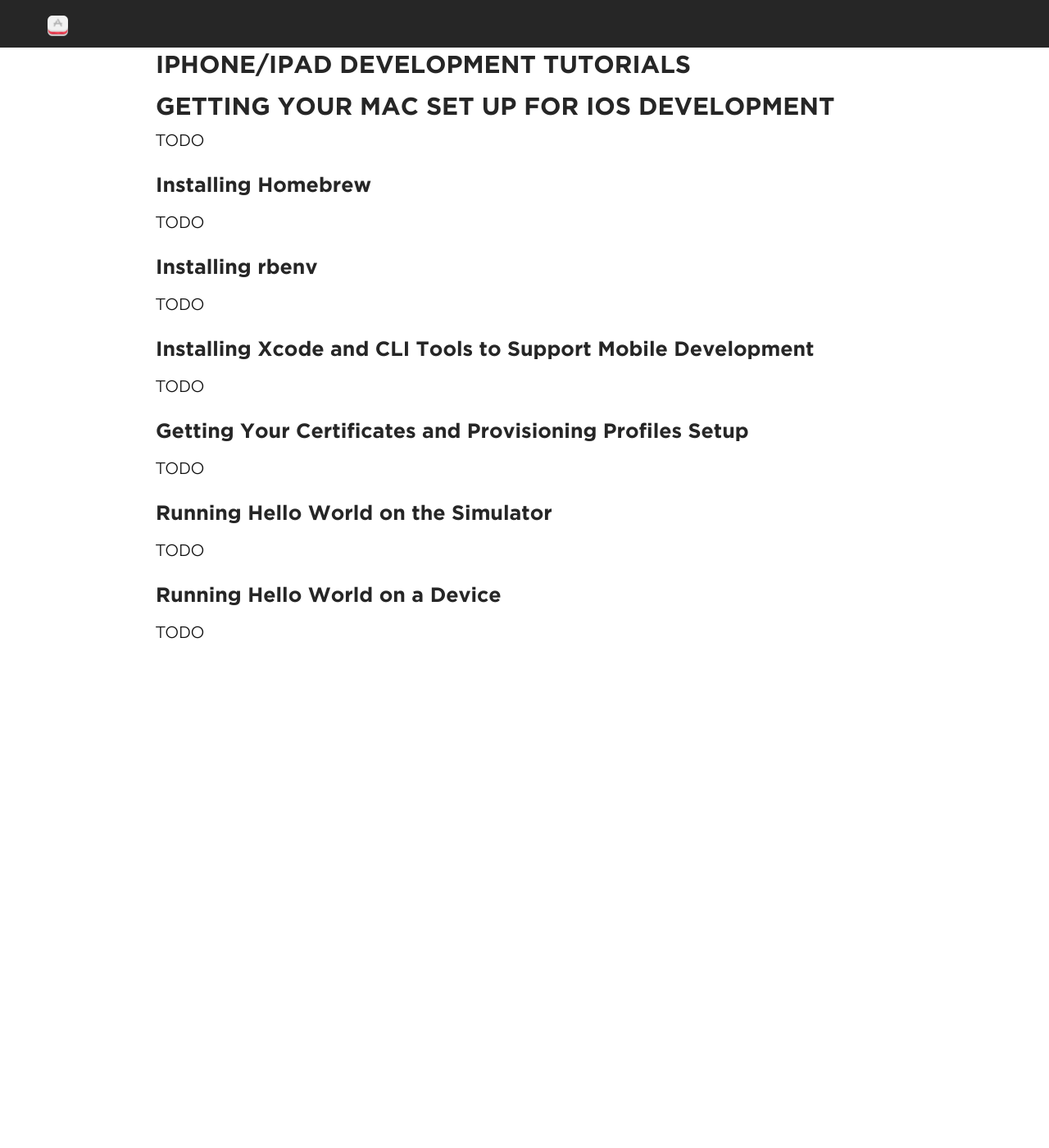
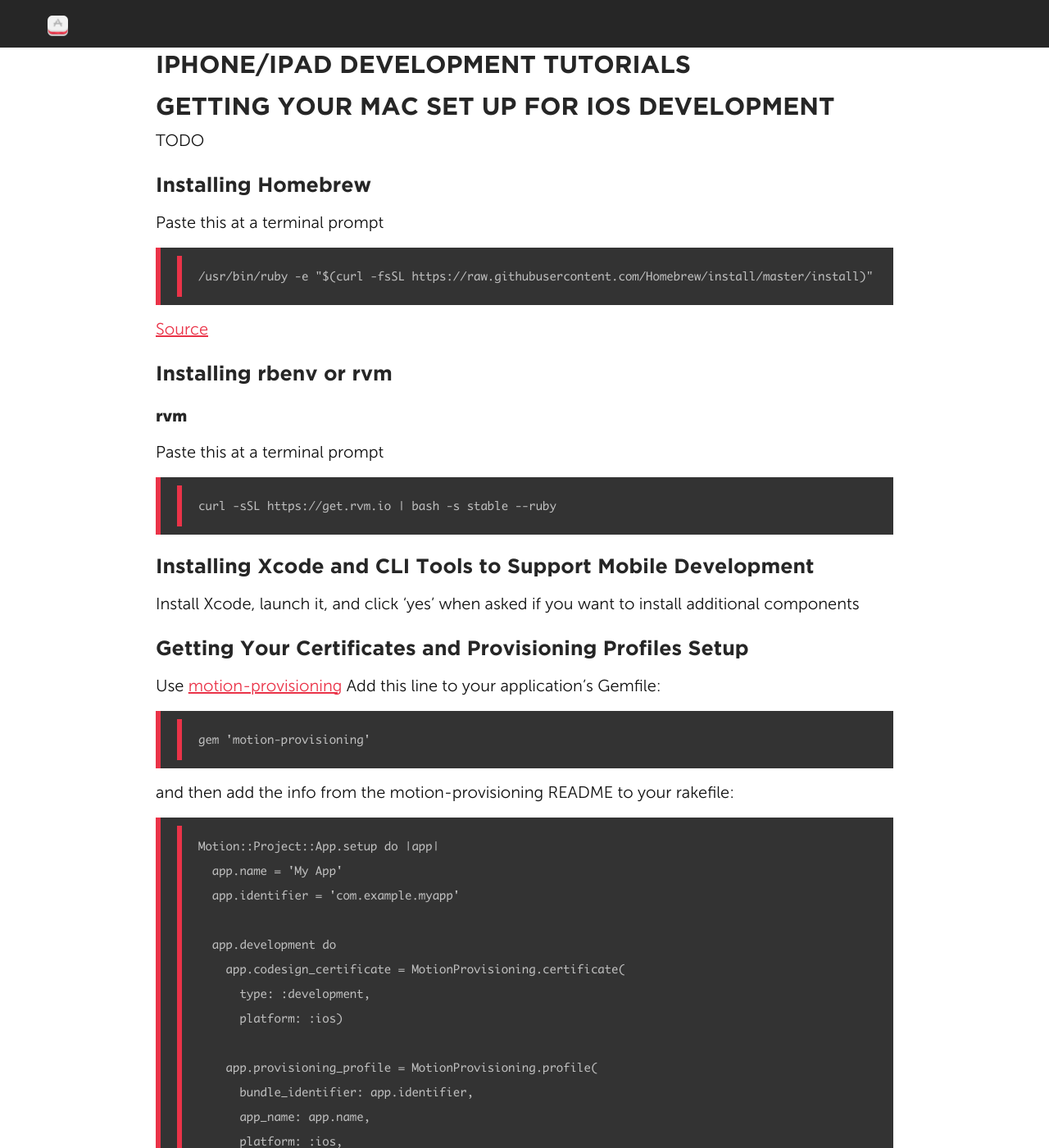
Before and after one commit to amirrajan/rubymotion-applied, a Jekyll site: the page built from index.md, in a window 1280 px wide and 1400 px high, scrolled down 1922 px. Shown: the whole window at 82% size. Built offline with Jekyll 4.4.1, drawn with Linux system fonts in a browser that asks for light colours; before the commit the page ends 2754 px from its top, so only the background shows below that; some of the changed text lies outside the part shown.

Commit message:
Added basic mac setup and hello world instructions

````diff
--- a/index.md
+++ b/index.md
@@ -81,24 +81,86 @@ TODO
 
 ## Installing Homebrew ##
 
-TODO
+Paste this at a terminal prompt
+```
+/usr/bin/ruby -e "$(curl -fsSL https://raw.githubusercontent.com/Homebrew/install/master/install)"
+```
+[Source](https://brew.sh/)
 
-## Installing rbenv ##
+## Installing rbenv or rvm ##
 
-TODO
+### rvm
+
+Paste this at a terminal prompt
+
+
+```
+curl -sSL https://get.rvm.io | bash -s stable --ruby
+```
 
 ## Installing Xcode and CLI Tools to Support Mobile Development ##
 
-TODO
+Install Xcode, launch it, and click 'yes' when asked if you want to install additional components
 
 ## Getting Your Certificates and Provisioning Profiles Setup ##
 
-TODO
+Use [motion-provisioning](https://github.com/HipByte/motion-provisioning)
+Add this line to your application's Gemfile:
+
+
+~~~
+gem 'motion-provisioning'
+~~~
+
+and then add the info from the motion-provisioning README to your rakefile:
+
+
+~~~
+Motion::Project::App.setup do |app|
+  app.name = 'My App'
+  app.identifier = 'com.example.myapp'
+
+  app.development do
+    app.codesign_certificate = MotionProvisioning.certificate(
+      type: :development,
+      platform: :ios)
+
+    app.provisioning_profile = MotionProvisioning.profile(
+      bundle_identifier: app.identifier,
+      app_name: app.name,
+      platform: :ios,
+      type: :development)
+  end
+
+  app.release do
+    app.codesign_certificate = MotionProvisioning.certificate(
+      type: :distribution,
+      platform: :ios)
+
+    app.provisioning_profile = MotionProvisioning.profile(
+      bundle_identifier: app.identifier,
+      app_name: app.name,
+      platform: :ios,
+      type: :distribution)
+  end
+end
+~~~
 
 ## Running Hello World on the Simulator ##
 
-TODO
+
+~~~
+motion create hello_world --template=iOS
+cd hello_world
+bundle install
+rake pod:install #optional--only if you add pods to your Rakefile
+rake device_name='iPhone 8'
+~~~
+
 
 ## Running Hello World on a Device ##
 
-TODO
+~~~
+cd hello_world
+rake device
+~~~
````
Also changed, not shown: 1 other file.
